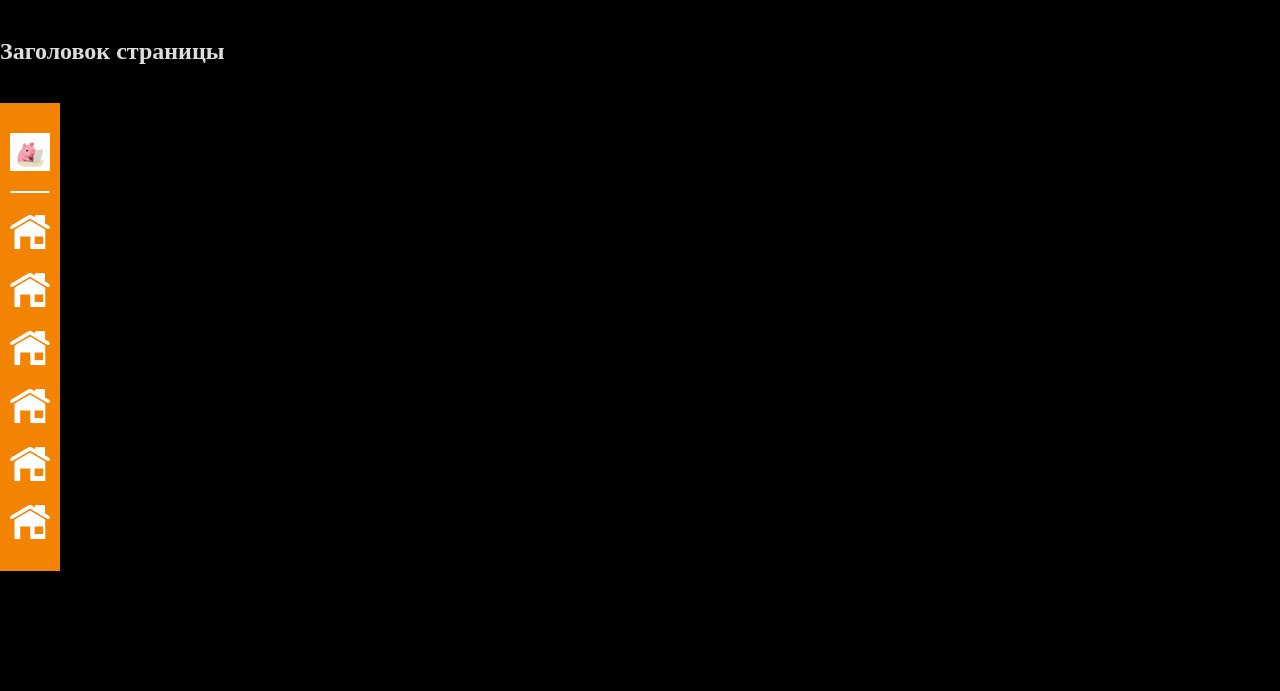
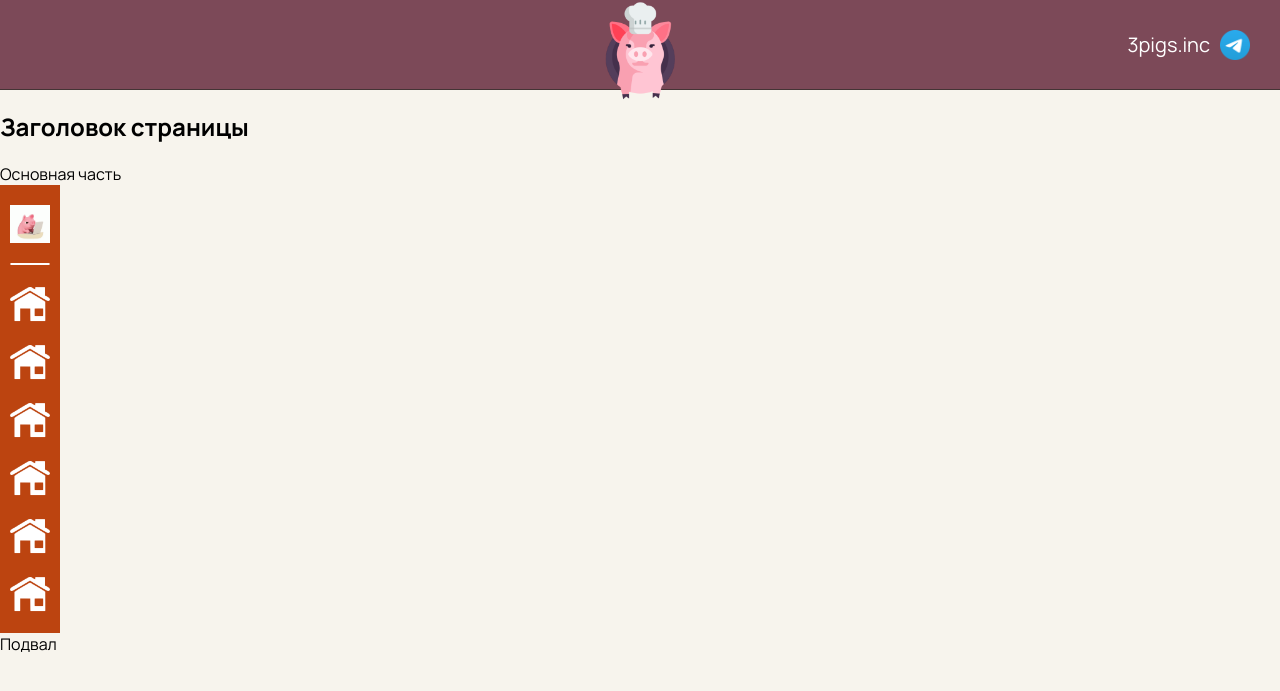
Before and after one commit to Dompfaff21/PokushAI, a Django app: page / in a window 1280 px wide. Shown: the top 691 px of the page. Run offline with Django 4.2, Linux system fonts and the light colour scheme.

Commit message:
сделал header

```diff
--- a/djangoHolost/app1/static/css/style.css
+++ b/djangoHolost/app1/static/css/style.css
@@ -1,12 +1,13 @@
 body{
-         background-color: black;
-         margin: 0px;
-         max-height:auto;
+        background-color: #f7f4ed;
+        font-family: 'Manrope', sans-serif;
+        margin: 0;
+        padding: 0;
 }
 
 /* Параметры текста */
 
-h1 {
+/* h1 {
         color: #DDDDDD;
 }
 p {
@@ -17,39 +18,85 @@ p {
 a {
         color: #FFFFFFFF;
         text-decoration: none;
-        font-size: 22px;
+        font-size: 18px;
 }
 
 a:active {
         color: #FFFFFFFF;
-}
+} */
 /* Хедер */
-.header {
-        display: block;
+header {
         text-align: center;
+        width: 100%;
+        height: 90px;
+        background-color: #7c4958;
+        border-bottom: 1px solid #443435;
+        box-sizing: border-box;
+        display: flex;
+        align-items: center;
+        justify-content: center;
+        padding: 10px;
+        position: relative;
 }
 
-.header__logo {
-        display: grid;
+.logo {
+        display: flex;
+        justify-content: center;
+        top:5px;
+        position: relative;
 }
 
-.header__title {
-        text-align: center;
+.logo img {
+        width: 100px;
 }
+
+.autors {
+        display: flex;
+        flex-direction: row;
+        align-items: center;
+        gap: 10px;
+        position: absolute;
+        right: 30px;
+}
+
+.autors p {
+        margin:0px;
+        color: #FFFFFFFF;
+        font-size: 20px;
+}
+.autors a {
+        margin-top:5px;
+}
+
+.autors img {
+        width:30px;
+}
+
 
 /* Сайдбар */
 .sidebar {
         width: 60px;
         height: 100%;
         box-sizing: border-box;
-        padding: 10px;
-        background-color: #F28303;
+        padding: 0px 10px;
+        /* background-color: #F28303; */
+        background-color: #bc4410;
         transition: ease-in-out  0.25s;
         overflow: hidden;
 }
 
+.sidebar a {
+        color: #FFFFFFFF;
+        text-decoration: none;
+        font-size: 18px;
+}
+
+.sidebar a:active {
+        color: #FFFFFFFF;
+}
+
 .sidebar:hover {
-        width: 300px;
+        width: 250px;
 
 }
 
--- a/djangoHolost/templates/index.html
+++ b/djangoHolost/templates/index.html
@@ -7,15 +7,22 @@
     <meta name="description" content="Описание страницы" />
     <meta name="viewport" content="width=device-width, initial-scale=1.0">
     <link rel="stylesheet" type="text/css" href="{% static '/css/style.css' %}">
-    <link rel="icon" href="{% static '/pictures/logo.ico' %}">
+    <link rel="icon" href="{% static '/pictures/logotitle.ico' %}">
+    <link href="https://fonts.googleapis.com/css2?family=Manrope:wght@400;500;600;700&amp;display=swap" rel="stylesheet">
     <script type="" src=""></script>
     <script src=""></script>
   </head>
   <body>
     <header>
-      <nav>
-        Навигация
-      </nav>
+      <div class="logo-container">
+        <div class="logo">
+          <img alt="логотип" src="{% static '/pictures/pig.png' %}">
+        </div>
+      </div>
+        <div class="autors">
+          <p>3pigs.inc</p>
+          <a href="https://t.me/three_pigs_inc"><img alt="tg" src="{% static '/pictures/tg.png' %}"></a>
+        </div>
     </header>
     <main>
       <section>
@@ -31,7 +38,7 @@
 
                 <div class="item__text">
 
-                  <a>Холостяк-Домохозяйка</a>
+                  <a>ПокушAI</a>
                 </div>
               </li>
               <hr>
```
Also changed, not shown: djangoHolost/app1/static/pictures/background.jpg (added), djangoHolost/app1/static/pictures/logo.ico (deleted), djangoHolost/app1/static/pictures/logotitle.ico (added), djangoHolost/app1/static/pictures/pig.png, djangoHolost/app1/static/pictures/tg.png (added).
